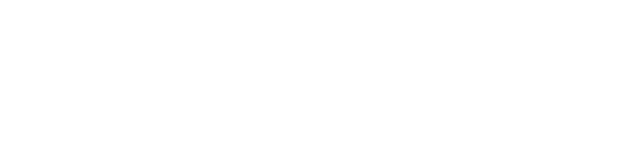
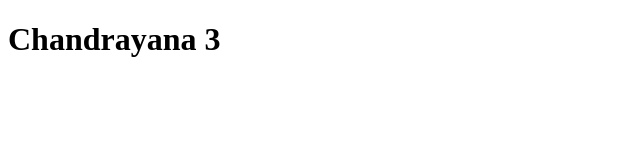
Before and after one commit to ChethanKhe/FirstRepo, a plain HTML site: page index.html in a window 1280 px wide. Shown: the whole page, without its empty margins (0-640 px from the left). Drawn offline with Linux system fonts and the light colour scheme.

Commit message:
added header tag

```diff
--- a/index.html
+++ b/index.html
@@ -6,6 +6,6 @@
     <title>Satellite</title>
 </head>
 <body>
-
+    <h1>Chandrayana 3</h1>
 </body>
 </html>
```
